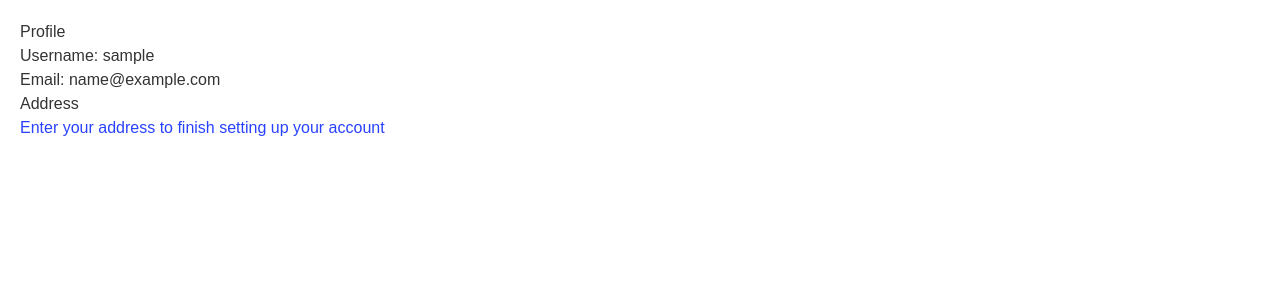
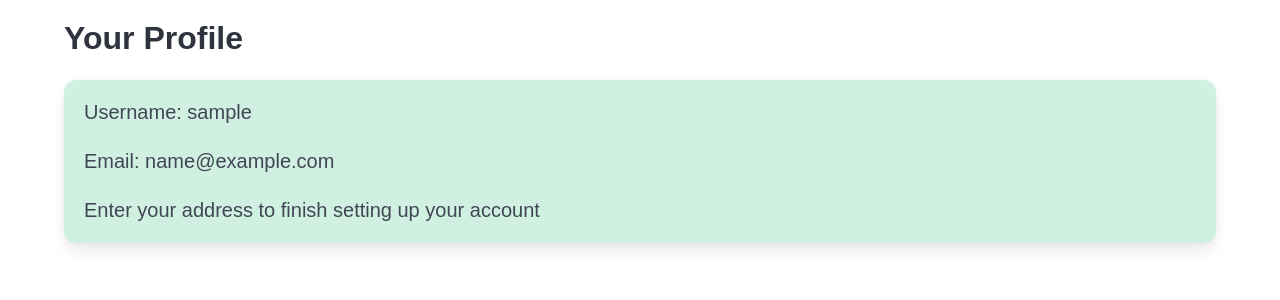
Before and after one commit to yusufhj/online-restaurant-django-project, a Django app: page /profile/ in a window 1280 px wide. Shown: the part 52-352 px from the top of the page. Run offline with Django 5.2, Linux system fonts and the light colour scheme; the visitor is signed in with stand-in values (Sample User, id 1); parts of the project's set-up code (start-up, migrations or seed data) failed here and were passed over.

Commit message:
profile details done

```diff
--- a/main_app/templates/profile/detail.html
+++ b/main_app/templates/profile/detail.html
@@ -4,27 +4,25 @@
 <!-- <link rel="stylesheet" href="{% static 'css/form.css' %}" /> -->
 {% endblock %}
 {% block content %}
-<div class="page-header">
-</div>
+<section class="container">
   {% if error_message %}
     <p class="red-text">{{ error_message }}</p>
   {% endif %}
-<section>
-  <h3>Profile</h3>
-  <p>Username: {{ user.username }}</p>
-  <p>Email: {{ user.email }}</p>
-
-  <h3>Address</h3>
+  <h2 class="title">Your Profile</h2>
+  <div class="box has-background-success-light">
+      <div class="is-flex is-flex-direction-column is-justify-content-space-around is-align-items-baseline">
+          <p class="subtitle">Username: {{ user.username }}</p>
+          <p class="subtitle">Email: {{ user.email }}</p>
           {% if user.profile.address == "" %}
           <a href="{% url 'profile_update' %}">
-    <p>Enter your address to finish setting up your account</p>
+            <p class="subtitle">Enter your address to finish setting up your account</p>
           </a>
           {% else %}
-    <p>Your address is: {{ user.profile.address }}</p>
-    <p>You can update your address <a href="{% url 'profile_update' %}">here.</a></p>
+            <p class="subtitle">Your delivery address is: <strong>{{ user.profile.address }}</strong></p>
+            <p class="is-size-6">You can update your address <a href="{% url 'profile_update' %}"><strong>here.</strong></a></p>
           {% endif %}
-
-
+      </div>
+  </div>
 </section>
 
 {% endblock %}
```
Lines whose indentation alone changed are shown as unchanged.
